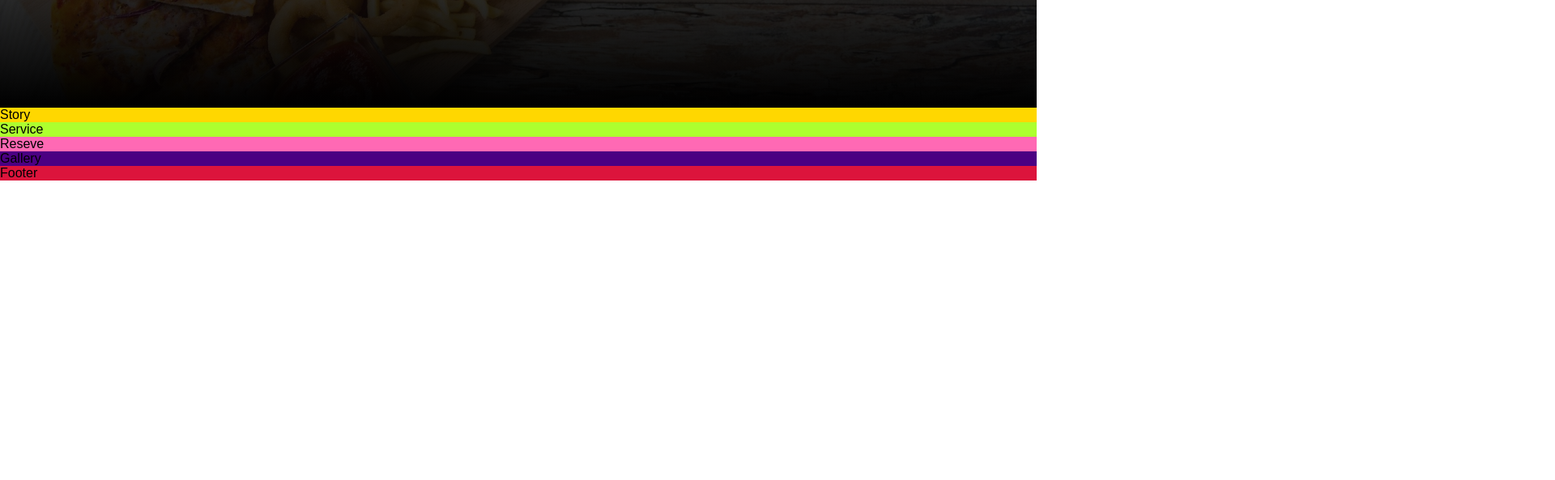
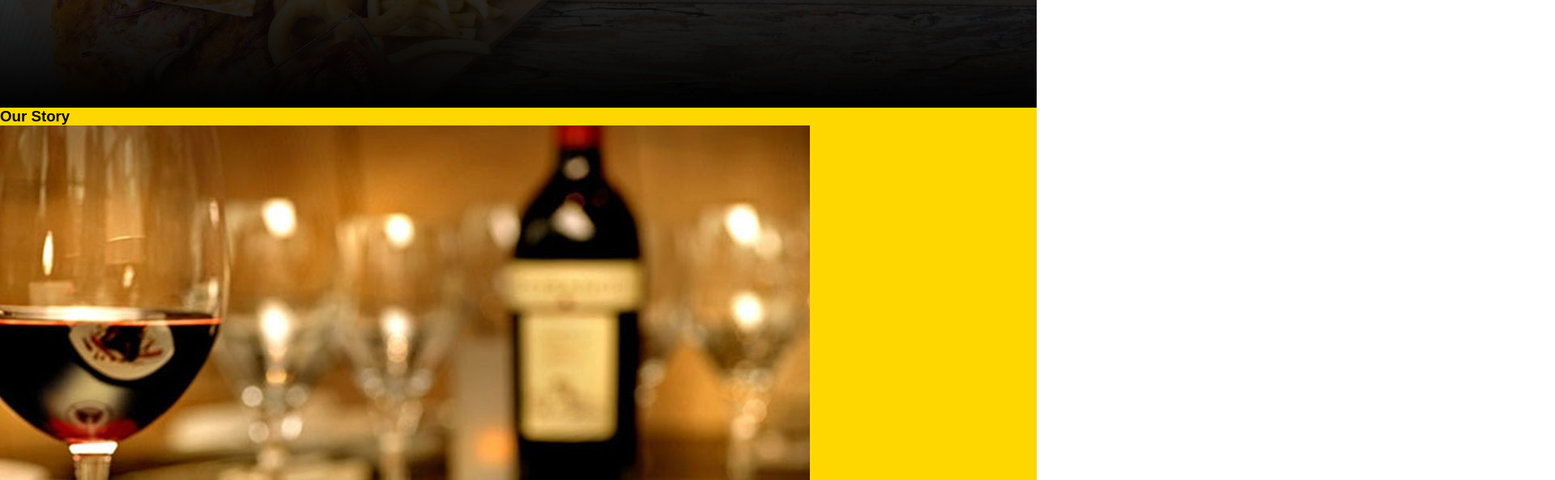
Before and after one commit to Douzandeh/Delicious_Food, a plain HTML site: page index.html in a window 1280 px wide. Shown: the part 507-1100 px from the top of the page at 81% size, 1920 px wide, since content can reach past the window. Before the commit the page ends 800 px from the top, so only its background shows below. Drawn offline with Linux system fonts and the light colour scheme.

Commit message:
Completing the Story structure section

```diff
--- a/index.html
+++ b/index.html
@@ -20,7 +20,17 @@
             <h1 class="header2"> <span class="header-text">DELICIOUS</span> FOOD</h1>
             <button class="header-btn">ORDER FOOD</button>
         </header>
-        <section class="story">Story</section>
+        <section class="story">
+            <div>
+                <h3 class="section-title"> Our Story</h3>
+            </div>
+            <section class="story-images">
+                <img class="image image-1" src="./img/Story-Food-1.jpeg" alt="">
+                <img class="image image-2" src="./img/Story-Food-2.jpeg" alt="">
+                <img class="image image-3" src="./img/Story-Food-3.jpeg" alt="">
+                <img class="image image-4" src="./img/Story-Food-4.jpeg" alt="">
+            </section>
+        </section>
         <section class="service">Service</section>
         <section class="reseve">Reseve</section>
         <section class="gallery">Gallery</section>
```
